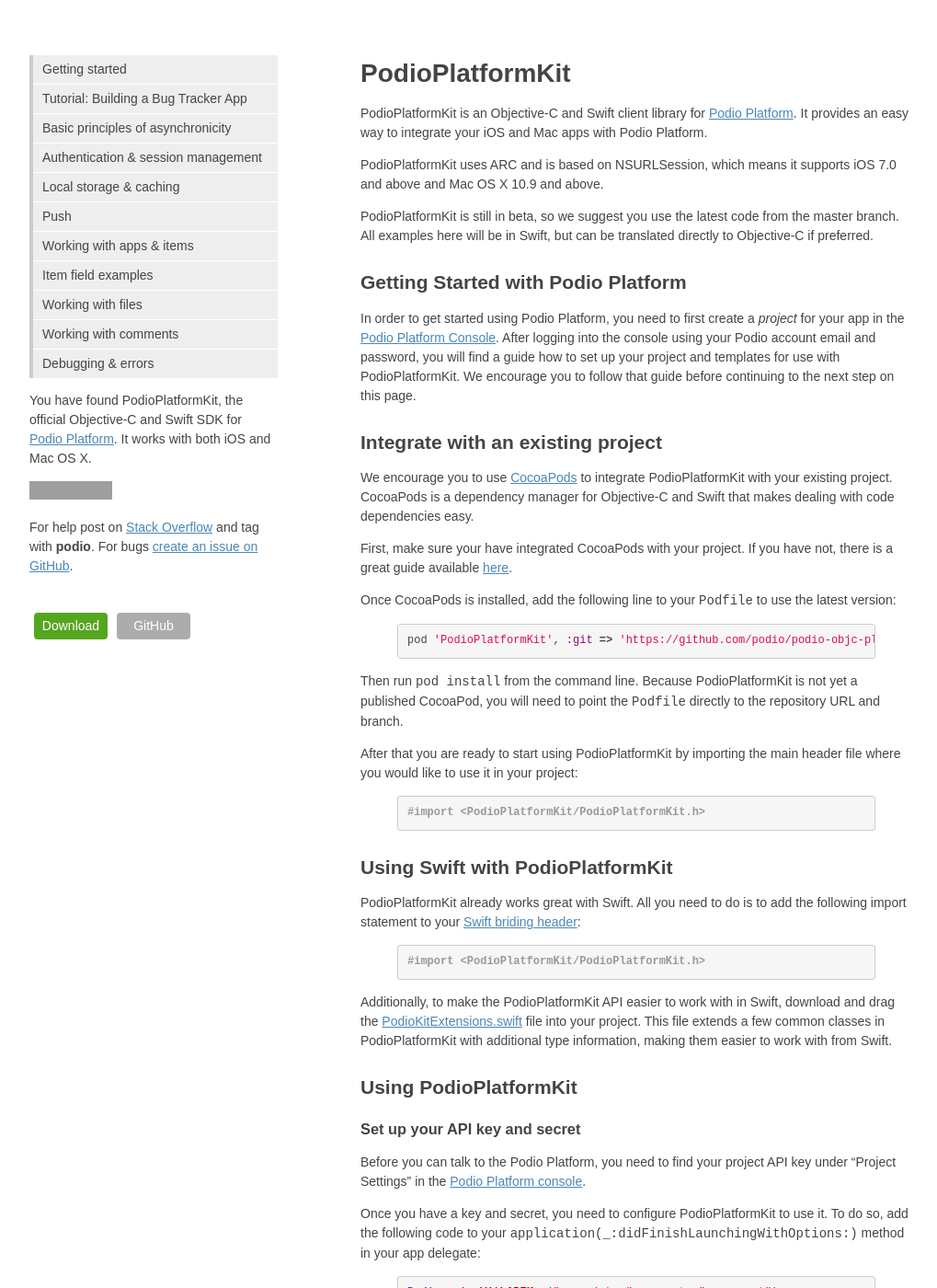
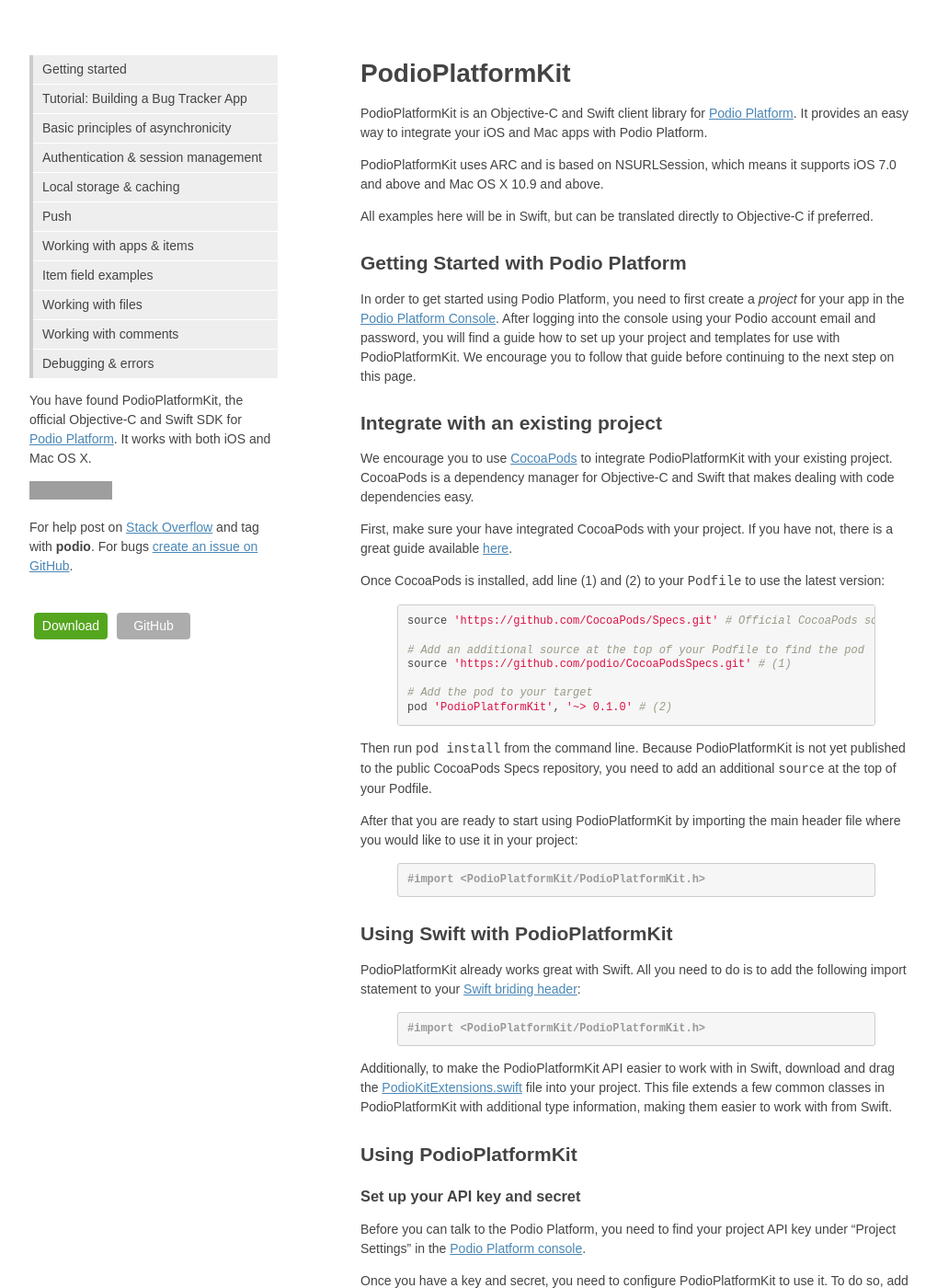
Before and after one commit to podio/podio-objc-platform, a Jekyll site: the page built from index.md, in a window 1280 px wide and 1400 px high. Shown: the whole window at 92% size, without its empty margins (128-1147 px from the left). Built offline with Jekyll 4.4.1, drawn with Linux system fonts in a browser that asks for light colours; grey boxes are pictures that could not be loaded.

Commit message:
Updated intro

```diff
--- a/index.md
+++ b/index.md
@@ -7,7 +7,7 @@
 
 PodioPlatformKit uses ARC and is based on NSURLSession, which means it supports iOS 7.0 and above and Mac OS X 10.9 and above.
 
-PodioPlatformKit is still in beta, so we suggest you use the latest code from the master branch. All examples here will be in Swift, but can be translated directly to Objective-C if preferred.
+All examples here will be in Swift, but can be translated directly to Objective-C if preferred.
 
 ## Getting Started with Podio Platform
 
@@ -19,13 +19,19 @@
 
 First, make sure your have integrated CocoaPods with your project. If you have not, there is a great guide available [here](http://guides.cocoapods.org/using/getting-started.html).
 
-Once CocoaPods is installed, add the following line to your `Podfile` to use the latest version:
+Once CocoaPods is installed, add line (1) and (2) to your `Podfile` to use the latest version:
 
 {% highlight ruby %}
-pod 'PodioPlatformKit', :git => 'https://github.com/podio/podio-objc-platform.git', :branch => 'master'
+source 'https://github.com/CocoaPods/Specs.git' # Official CocoaPods source repo
+
+# Add an additional source at the top of your Podfile to find the pod
+source 'https://github.com/podio/CocoaPodsSpecs.git' # (1)
+
+# Add the pod to your target
+pod 'PodioPlatformKit', '~> 0.1.0' # (2)
 {% endhighlight %}
 
-Then run `pod install` from the command line. Because PodioPlatformKit is not yet a published CocoaPod, you will need to point the `Podfile` directly to the repository URL and branch.
+Then run `pod install` from the command line. Because PodioPlatformKit is not yet published to the public CocoaPods Specs repository, you need to add an additional `source` at the top of your Podfile.
 
 After that you are ready to start using PodioPlatformKit by importing the main header file where you would like to use it in your project:
 
```
